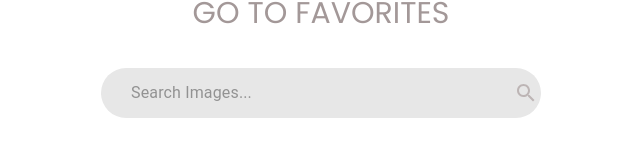
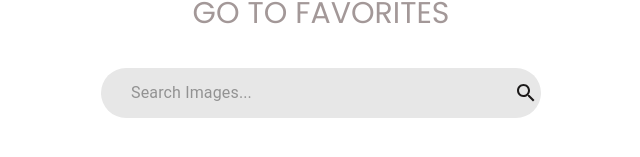
Before and after one commit to Cuadri84/photo-app-react-redux, a React (Create React App) app: page /#/ in a window 1280 px wide. Shown: the part 147-304 px from the top of the page, without its empty margins (319-959 px from the left). Built offline with nearby package versions, Linux system fonts and the light colour scheme; no server answers.

Commit message:
changed color of the searchIcon

```diff
--- a/src/styles.css
+++ b/src/styles.css
@@ -60,7 +60,7 @@ header #goBackFav {
 }
 
 #searchIcon {
-  color: #bdb5b5;
+  color: #1c1a1a;
   padding-top: 5px;
   background-color: transparent;
   border: none;
--- a/src/styles.scss
+++ b/src/styles.scss
@@ -63,7 +63,7 @@ header {
   z-index: 10;
 }
 #searchIcon {
-  color: #bdb5b5;
+  color: #1c1a1a;
   padding-top: 5px;
   background-color: transparent;
   border: none;
```
